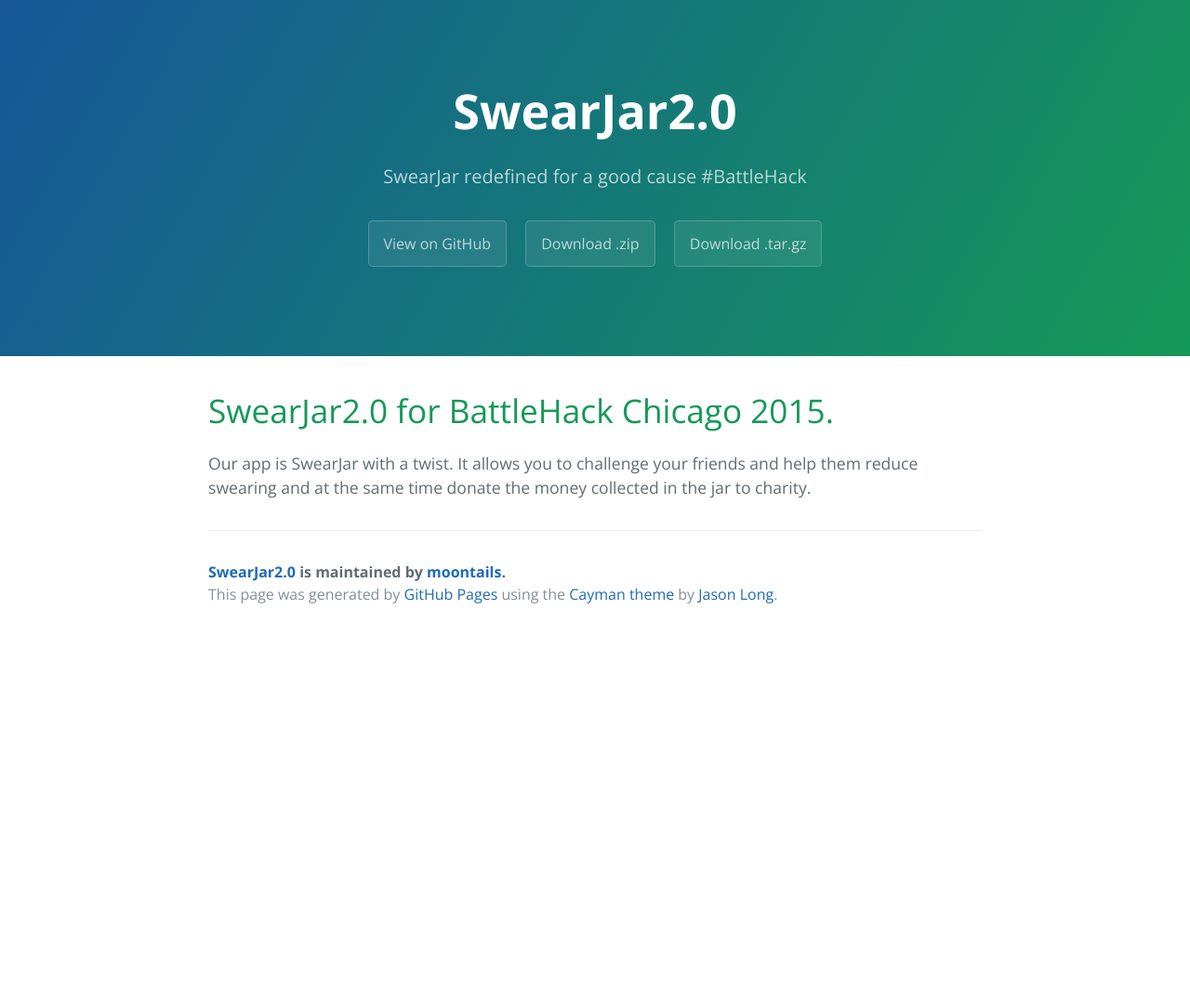
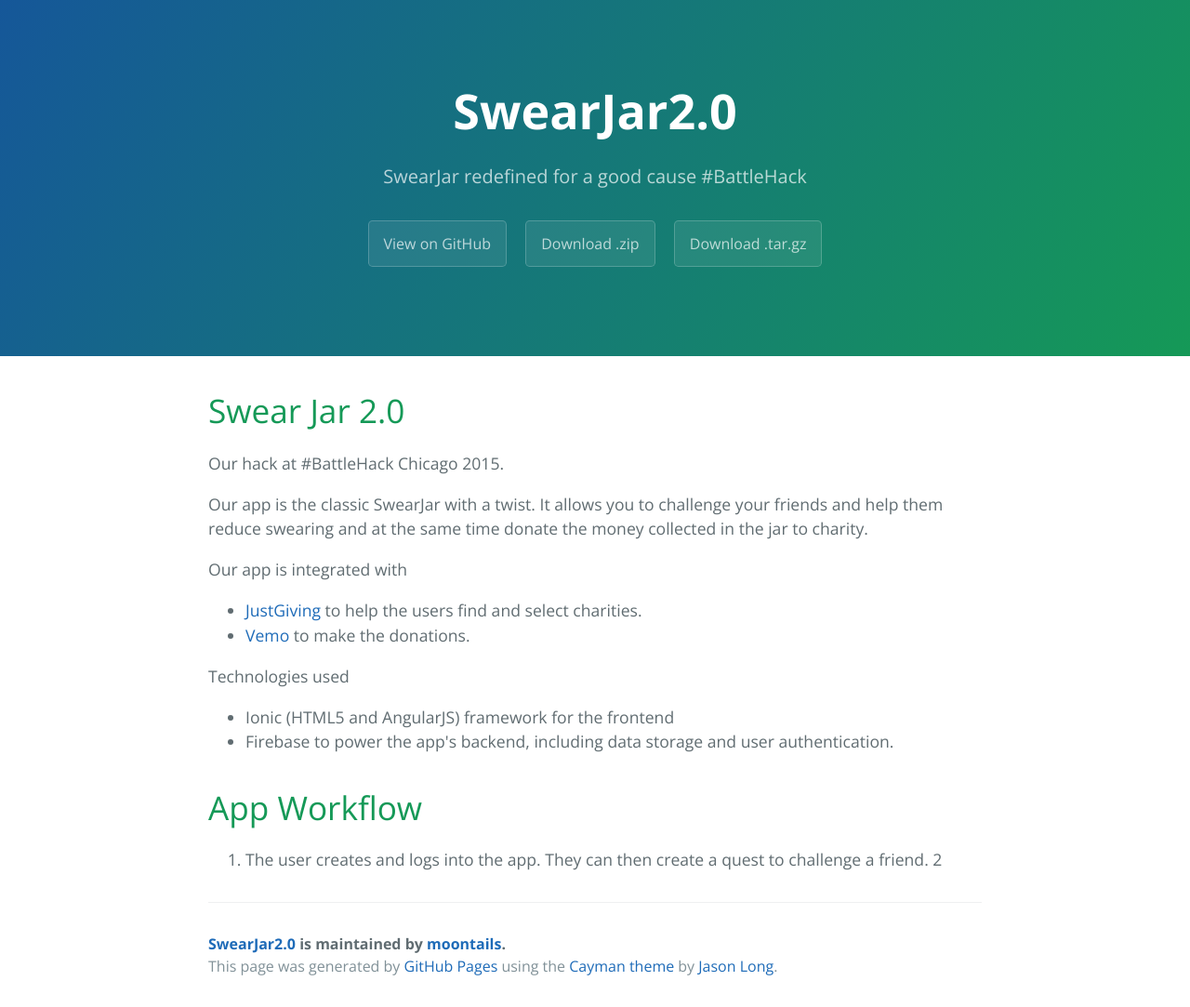
Before and after one commit to moontails/SwearJar2.0, a plain HTML site: page index.html in a window 1280 px wide. Shown: the whole page at 93% size. Before the commit the page ends 800 px from the top, so only its background shows below. Drawn offline with nearby package versions, Linux system fonts and the light colour scheme.

```diff
--- a/index.html
+++ b/index.html
@@ -20,9 +20,35 @@
 
     <section class="main-content">
       <h1>
-<a id="swearjar20-for-battlehack-chicago-2015" class="anchor" href="#swearjar20-for-battlehack-chicago-2015" aria-hidden="true"><span class="octicon octicon-link"></span></a>SwearJar2.0 for BattleHack Chicago 2015.</h1>
+<a id="swear-jar-20" class="anchor" href="#swear-jar-20" aria-hidden="true"><span class="octicon octicon-link"></span></a>Swear Jar 2.0</h1>
 
-<p>Our app is SwearJar with a twist. It allows you to challenge your friends and help them reduce swearing and at the same time donate the money collected in the jar to charity. </p>
+<p>Our hack at #BattleHack Chicago 2015.</p>
+
+<p>Our app is the classic SwearJar with a twist. It allows you to challenge your friends and help them reduce swearing and at the same time donate the money collected in the jar to charity. </p>
+
+<p>Our app is integrated with</p>
+
+<ul>
+<li>
+<a href="https://api.justgiving.com/docs">JustGiving</a> to help the users find and select charities.</li>
+<li>
+<a href="https://developer.venmo.com/">Vemo</a> to make the donations.</li>
+</ul>
+
+<p>Technologies used </p>
+
+<ul>
+<li>Ionic (HTML5 and AngularJS) framework for the frontend</li>
+<li>Firebase to power the app's backend, including data storage and user authentication.</li>
+</ul>
+
+<h1>
+<a id="app-workflow" class="anchor" href="#app-workflow" aria-hidden="true"><span class="octicon octicon-link"></span></a>App Workflow</h1>
+
+<ol>
+<li>The user creates and logs into the app. They can then create a quest to challenge a friend.
+2</li>
+</ol>
 
       <footer class="site-footer">
         <span class="site-footer-owner"><a href="https://github.com/moontails/SwearJar2.0">SwearJar2.0</a> is maintained by <a href="https://github.com/moontails">moontails</a>.</span>
--- a/params.json
+++ b/params.json
@@ -1 +1 @@
-{"name":"SwearJar2.0","tagline":"SwearJar redefined for a good cause #BattleHack ","body":"# SwearJar2.0 for BattleHack Chicago 2015.\r\nOur app is SwearJar with a twist. It allows you to challenge your friends and help them reduce swearing and at the same time donate the money collected in the jar to charity. \r\n","google":"","note":"Don't delete this file! It's used internally to help with page regeneration."}
+{"name":"SwearJar2.0","tagline":"SwearJar redefined for a good cause #BattleHack ","body":"#Swear Jar 2.0\r\nOur hack at #BattleHack Chicago 2015.\r\n\r\nOur app is the classic SwearJar with a twist. It allows you to challenge your friends and help them reduce swearing and at the same time donate the money collected in the jar to charity. \r\n\r\nOur app is integrated with\r\n- [JustGiving](https://api.justgiving.com/docs) to help the users find and select charities.\r\n- [Vemo](https://developer.venmo.com/) to make the donations.\r\n\r\nTechnologies used \r\n- Ionic (HTML5 and AngularJS) framework for the frontend\r\n- Firebase to power the app's backend, including data storage and user authentication.\r\n\r\n#App Workflow\r\n\r\n1. The user creates and logs into the app. They can then create a quest to challenge a friend. \r\n2","google":"","note":"Don't delete this file! It's used internally to help with page regeneration."}
```
